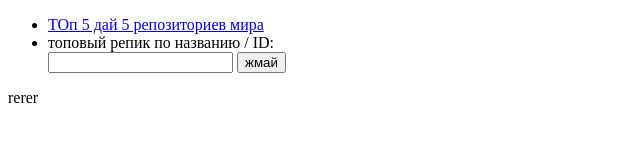
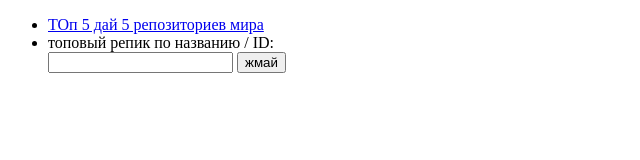
Before and after one commit to Chezem141/JetRubyPractice, a plain HTML site: page public/index.html in a window 1280 px wide. Shown: the full height of the page, 0-640 px from the left. Drawn offline with Linux system fonts and the light colour scheme.

Commit message:
Update index.html

```diff
--- a/public/index.html
+++ b/public/index.html
@@ -12,7 +12,7 @@
     </li>
   </ul>
 
-  <div id="result">rerer</div>
+  <div id="result"></div>
 
   <script src="script.js"></script>
 </body>
```
